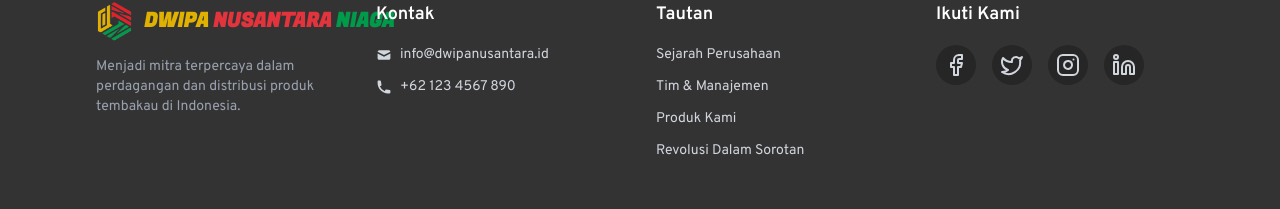
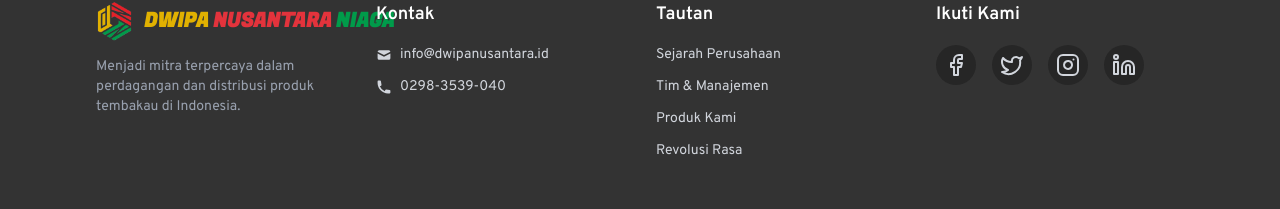
Before and after one commit to irfanfaiz25/dnn-company-profile, a React (Vite) app: page /revolusi-rasa/event-peluncuran-kedathon-nusantara in a window 1280 px wide. Shown: the part 1355-1564 px from the top of the page. Built offline with nearby package versions, Linux system fonts and the light colour scheme.

Commit message:
fix: change tautan in footer and gice instagram link

```diff
--- a/src/Components/Footer.jsx
+++ b/src/Components/Footer.jsx
@@ -20,7 +20,7 @@ const Footer = () => {
     {
       id: 3,
       name: "instagram",
-      url: "#instagram",
+      url: "https://www.instagram.com/dwipa_nusantaraniaga/",
       icon: <Instagram />,
     },
     {
@@ -87,7 +87,7 @@ const Footer = () => {
                 >
                   <path d="M2 3a1 1 0 011-1h2.153a1 1 0 01.986.836l.74 4.435a1 1 0 01-.54 1.06l-1.548.773a11.037 11.037 0 006.105 6.105l.774-1.548a1 1 0 011.059-.54l4.435.74a1 1 0 01.836.986V17a1 1 0 01-1 1h-2C7.82 18 2 12.18 2 5V3z" />
                 </svg>
-                <a href="tel:+6221234567890">+62 123 4567 890</a>
+                <a href="tel:+622983539040">0298-3539-040</a>
               </li>
             </ul>
           </motion.div>
@@ -113,7 +113,7 @@ const Footer = () => {
                 <Link href="/produk">Produk Kami</Link>
               </li>
               <li className="hover:text-primary-gold transition-colors">
-                <Link href="/revolusi-rasa">Revolusi Dalam Sorotan</Link>
+                <Link href="/revolusi-rasa">Revolusi Rasa</Link>
               </li>
             </ul>
           </motion.div>
--- a/src/Pages/Kontak/Index.jsx
+++ b/src/Pages/Kontak/Index.jsx
@@ -78,7 +78,7 @@ const Kontak = () => {
             </div>
             <h3 className="font-semibold text-gray-900 mb-1">Hubungi Kami</h3>
             <a
-              href="tel:+6221234567890"
+              href="tel:+622983539040"
               className="text-gray-600 text-sm hover:text-red-500"
             >
               0298-3539-040
```
